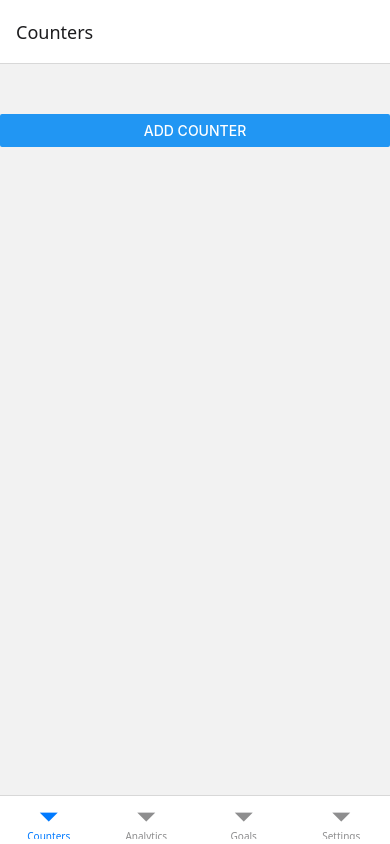
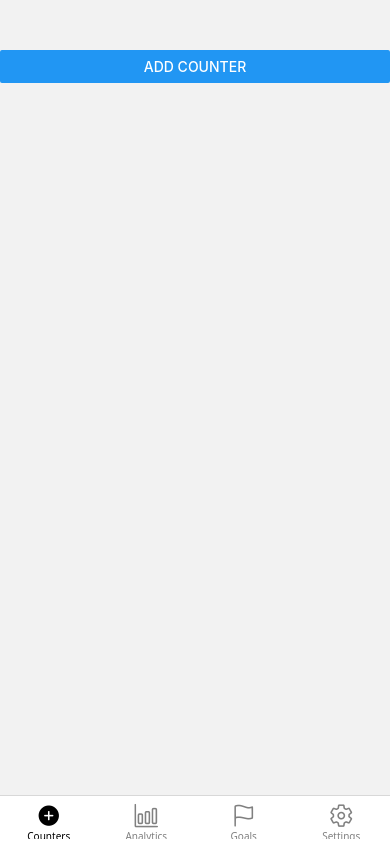
Before and after one commit to Rayhan-shellbeehaken/Counter-App, a React Native app: screen / in a window 390 px wide. Built offline with nearby package versions, Linux system fonts and the light colour scheme.

Commit message:
navbar  icons added

```diff
--- a/package.json
+++ b/package.json
@@ -9,6 +9,7 @@
     "web": "expo start --web"
   },
   "dependencies": {
+    "@expo/vector-icons": "^15.0.3",
     "@react-navigation/bottom-tabs": "^7.10.1",
     "@react-navigation/native": "^7.1.28",
     "expo": "~54.0.32",
--- a/src/navigation/TabNavigator.js
+++ b/src/navigation/TabNavigator.js
@@ -1,8 +1,8 @@
 import { createBottomTabNavigator } from '@react-navigation/bottom-tabs';
+import { Text, View } from 'react-native';
+import { Ionicons } from '@expo/vector-icons';
 
 import CounterHomeScreen from '@/features/counters/screens/CounterHomeScreen';
-import { Text, View } from 'react-native';
-
 const Tab = createBottomTabNavigator();
 
 function Placeholder({ title }) {
@@ -15,7 +15,28 @@ function Placeholder({ title }) {
 
 export default function TabNavigator() {
   return (
-    <Tab.Navigator>
+    <Tab.Navigator
+      screenOptions={({ route }) => ({
+        tabBarIcon: ({ focused, color, size }) => {
+          let iconName;
+
+          if (route.name === 'Counters') {
+            iconName = focused ? 'add-circle' : 'add-circle-outline';
+          } else if (route.name === 'Analytics') {
+            iconName = focused ? 'bar-chart' : 'bar-chart-outline';
+          } else if (route.name === 'Goals') {
+            iconName = focused ? 'flag' : 'flag-outline';
+          } else if (route.name === 'Settings') {
+            iconName = focused ? 'settings' : 'settings-outline';
+          }
+
+          return <Ionicons name={iconName} size={size} color={color} />;
+        },
+        tabBarActiveTintColor: '#000',
+        tabBarInactiveTintColor: 'gray',
+        headerShown: false,
+      })}
+    >
       <Tab.Screen name="Counters" component={CounterHomeScreen} />
       <Tab.Screen name="Analytics" children={() => <Placeholder title="Analytics" />} />
       <Tab.Screen name="Goals" children={() => <Placeholder title="Goals" />} />
```
Also changed, not shown: 1 other file (tests, documents, lock files or other folders).
